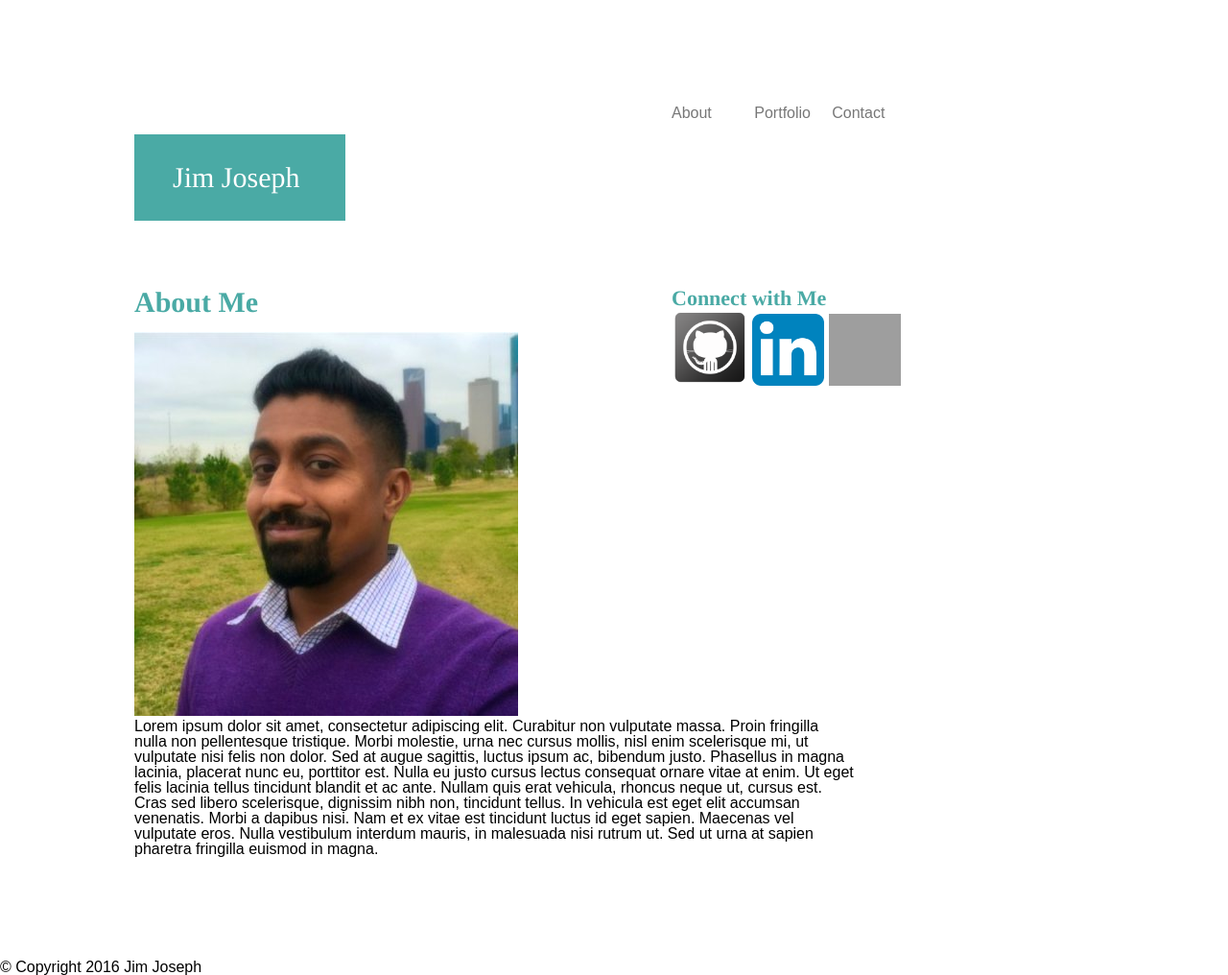
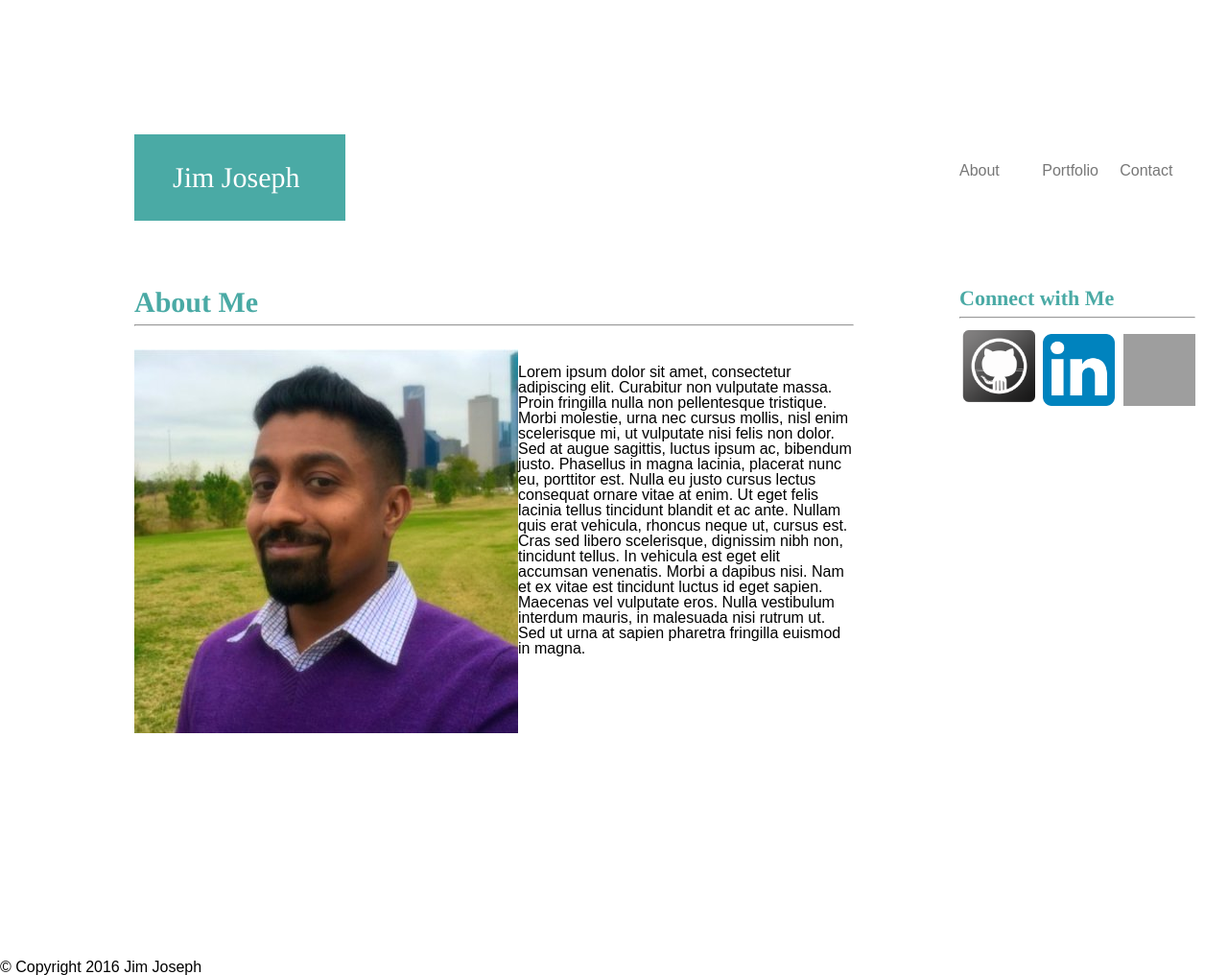
Before and after one commit to jjoseph101/Basic-Portfolio, a PHP site: page / in a window 1280 px wide. Shown: the whole page at 96% size. Run offline with PHP 8.4, Linux system fonts and the light colour scheme; grey boxes are pictures that could not be loaded.

Commit message:
updated html and css

```diff
--- a/assets/css/style.css
+++ b/assets/css/style.css
@@ -41,8 +41,8 @@ a {
 
 .headerlinks {
 	position: absolute;
-	margin-top: 110px;
-	margin-left: 700px;
+	margin-top: 170px;
+	margin-left: 1000px;
 	font-family: 'Arial', 'Helvetica Neue', Helvetica, sans-serif;
 }
 
@@ -60,7 +60,7 @@ a {
 	position: absolute;
 	font-family: 'Arial', 'Helvetica Neue', Helvetica, sans-serif;
 	margin-top: 300px;
-	margin-left: 700px;
+	margin-left: 1000px;
 }
 
 .footercopyright {
@@ -69,3 +69,7 @@ a {
 	position: absolute;
 
 }
+
+#picme {
+	float: left;
+}
--- a/index.html
+++ b/index.html
@@ -23,8 +23,9 @@
 	<body>
 		<section class="aboutme">
 			<h2>About Me</h2>
+			<hr>
 			<br>
-			<img src="assets/images/jimmy.jpg">
+			<img id="picme" src="assets/images/jimmy.jpg">
 			<br>
 			<p>Lorem ipsum dolor sit amet, consectetur adipiscing elit. Curabitur non vulputate massa. Proin fringilla nulla non pellentesque tristique. Morbi molestie, urna nec cursus mollis, nisl enim scelerisque mi, ut vulputate nisi felis non dolor. Sed at augue sagittis, luctus ipsum ac, bibendum justo. Phasellus in magna lacinia, placerat nunc eu, porttitor est. Nulla eu justo cursus lectus consequat ornare vitae at enim. Ut eget felis lacinia tellus tincidunt blandit et ac ante. Nullam quis erat vehicula, rhoncus neque ut, cursus est. Cras sed libero scelerisque, dignissim nibh non, tincidunt tellus. In vehicula est eget elit accumsan venenatis. Morbi a dapibus nisi. Nam et ex vitae est tincidunt luctus id eget sapien. Maecenas vel vulputate eros. Nulla vestibulum interdum mauris, in malesuada nisi rutrum ut. Sed ut urna at sapien pharetra fringilla euismod in magna.</p>
 		</section>
@@ -33,8 +34,9 @@
 	<aside>
 		<section class="sidelinks">
 			<h3>Connect with Me</h3>
-			<a href="#"><img src="assets/images/Github-icon.png" width="80" height="80"></a>
-			<a href="#"><img src="assets/images/linkedin.png" width="75" height="75"></a>
+			<hr>
+			<a href="#"><img src="assets/images/Github-icon.png" width="83" height="83"></a>
+			<a href="#"><img src="assets/images/linkedin.png" width="75" height="75">&nbsp;</a>
 			<a href="#"><img src="assets/images/stackoverflow.png" width="75" height="75"></a>
 		</section>
 	</aside>
```
